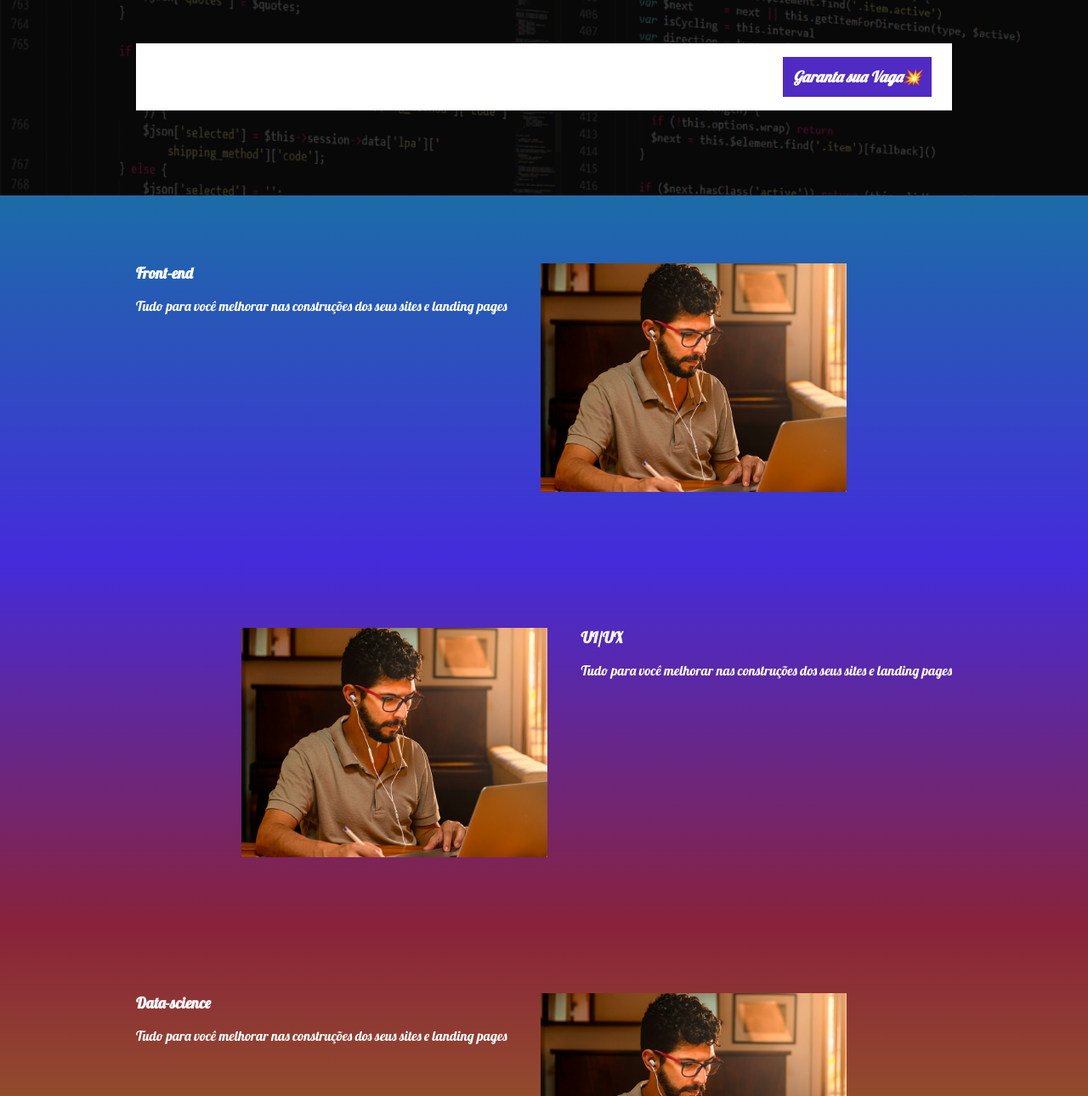
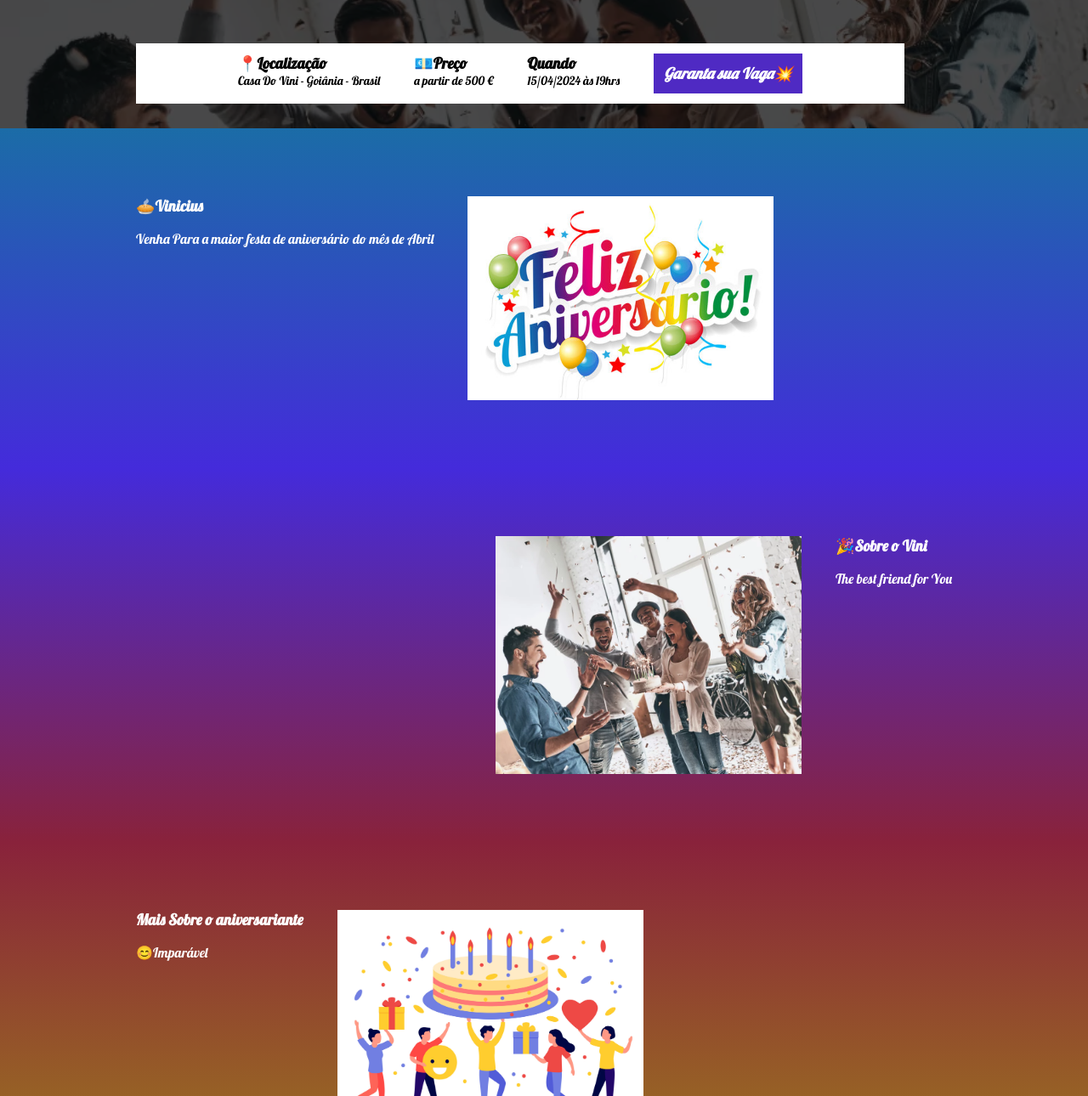
Before and after one commit to Italovini01/ebac_tech_talks, a website built with Parcel: page src/index.html in a window 1280 px wide. Shown: the part 333-1623 px from the top of the page at 85% size. Built offline with nearby package versions, Linux system fonts and the light colour scheme; a web font is replaced by a local one.

Commit message:
recriando o texto

```diff
--- a/src/index.html
+++ b/src/index.html
@@ -16,82 +16,82 @@
         <div class="container">
             <img class="hero__logo" src="./images/ebac_logo.svg" alt="EBAC">
             <p class="hero__text">
-                o maior evento de tecnologia do mundo começa em <span id="contador"></span>
+                &#x1F49A; O maior evento Aniversáriológico de Abril &#x1F389; <span id="contador"></span>
             </p>
             <!-- criando o cabeçalho -->
             <div class="infos-bar">
                 <ul class="infos-bar__infos">
                     <li class="infos-bar__infos__item">
-                        <b>Localização</b>
-                        Casa Dev - Front- Mundo
+                        <b>&#x1F4CD;Localização</b>
+                        Casa Do Vini - Goiânia - Brasil
                     </li>
                     <li class="infos-bar__infos__item">
-                        <b>Preço</b>
-                        a partir de 300 €
+                        <b>&#x1F4B6;Preço</b>
+                        a partir de 500 €
                     </li>
                     <li class="infos-bar__infos__item">
                         <b>Quando</b>
                         15/04/2024 às 19hrs
                     </li>
+                    <a href="#" class="button button--primary">
+                        <i>Garanta sua Vaga&#x1F4A5;</i>
+                    </a>
                 </ul>
-                <a href="#" class="button button--primary">
-                    <i>Garanta sua Vaga&#x1F4A5;</i>
-                </a>
             </div>
         </div>
     </header>
     <section class="event event--frontend">
         <div class="container" data-aos="fade-right">
             <div class="event__details">
-                <h2 class="event__details__title"><b>Front-end</b></h2>
+                <h2 class="event__details__title"><b>&#x1F967;Vinicius</b></h2>
                 <p class="event__details__description">
-                    Tudo para você melhorar nas construções dos seus sites e landing pages
+                    Venha Para a maior festa de aniversário do mês de Abril
                 </p>
             </div>
-            <img class="event__image" src="./images/frontend.png" alt="Front-end">
+            <img class="event__image" src="./images/Bolo.jpg" alt="Front-end">
         </div>
     </section>
     <!-- section2 -->
     <section class="event event--ui-ux event--image-left">
-        <div class="container"  data-aos="fade-left">
+        <div class="container"  data-aos="fade-right">
             <div class="event__details">
-                <h2 class="event__details__title"><b>UI/UX</b></h2>
+                <h2 class="event__details__title"><b>&#x1F389;Sobre o Vini</b></h2>
                 <p class="event__details__description">
-                    Tudo para você melhorar nas construções dos seus sites e landing pages
+                    The best friend for You
                 </p>
             </div>
-            <img class="event__image" src="./images/frontend.png" alt="Front-end">
+            <img class="event__image" src="./images/pessoas 2.webp" alt="Front-end">
         </div>
     </section>
     <!-- section3 -->
     <section class="event event--data-science">
         <div class="container" data-aos="zoom-in-right">
             <div class="event__details">
-                <h2 class="event__details__title"><b>Data-science</b></h2>
+                <h2 class="event__details__title"><b>Mais Sobre o aniversariante</b></h2>
                 <p class="event__details__description">
-                    Tudo para você melhorar nas construções dos seus sites e landing pages
+                    &#x1F60A;Imparável
                 </p>
             </div>
-            <img class="event__image" src="./images/frontend.png" alt="Front-end">
+            <img class="event__image" src="./images/pessoas 3.jpg" alt="Front-end">
         </div>
     </section>
     <!-- section4 -->
     <section class="event event--backend event--image-left">
         <div class="container" data-aos="zoom-out-up">
             <div class="event__details">
-                <h2 class="event__details__title"><b>Back-end</b></h2>
+                <h2 class="event__details__title"><b>Evento Final</b></h2>
                 <p class="event__details__description">
-                    Tudo para você melhorar nas construções dos seus sites e landing pages
+                    &#x1F382;Festa totalmente acessivel
                 </p>
             </div>
-            <img class="event__image" src="./images/frontend.png" alt="Front-end">
+            <img class="event__image" src="./images/pessoas 2.webp" alt="Front-end">
         </div>
     </section>
-
-
-
     <script src="https://unpkg.com/aos@next/dist/aos.js"></script>
     <script src="scripts/main.js"></script>
 
+    <footer>
+        &copy; 2024-04 Todos os direitos reservados- Italo Vinicius- Aluno Ebac(Full-Stack Python)
+    </footer>
 </body>
 </html>
--- a/src/styles/_hero.scss
+++ b/src/styles/_hero.scss
@@ -3,7 +3,7 @@
 .hero {
     padding-top: 64px;
     padding-bottom: 100px;
-    background-image: url(../images/fundo.png);
+    background-image: url(../images/pessoas\ 2.webp);
     background-repeat: no-repeat;
     background-size: cover;
     position: relative;
--- a/src/styles/components/_infos_bar.scss
+++ b/src/styles/components/_infos_bar.scss
@@ -1,8 +1,9 @@
 @use '../variables';
 
 .infos-bar {
-    padding: 16px 24px;
+    padding: 12px 120px;
     background-color: variables.$textColor;
+    position: absolute;
     display: flex;
     justify-content: space-between;
 
@@ -12,10 +13,10 @@
 
         &__item {
             font-size: 14px;
-            color: variables.$secondaryTextColor
+            color: variables.$secondaryTextColor;
 
             b {
-                color: #000;
+                color: variables.$secondaryTextColor;
                 font-size: 18px;
                 display: block;
             }
--- a/src/styles/components/buttons.scss
+++ b/src/styles/components/buttons.scss
@@ -9,7 +9,7 @@
     white-space: nowrap;
 
     &--primary {
-        color: #fff;
+        color: #000;
         background-color: variables.$purple;
     }
 
--- a/src/styles/main.scss
+++ b/src/styles/main.scss
@@ -12,7 +12,12 @@
     color: variables.$textColor;
     list-style: none;
 }
-
+footer {
+    background-color: blueviolet;
+    position: relative;
+    padding: 12px 350px;
+    justify-content: space-between;
+}
 
 
 
```
Also changed, not shown: src/images/Bolo.jpg (added), src/images/pessoas 2.webp (added), src/images/pessoas 3.jpg (added), src/images/pessoas.avif (added).
